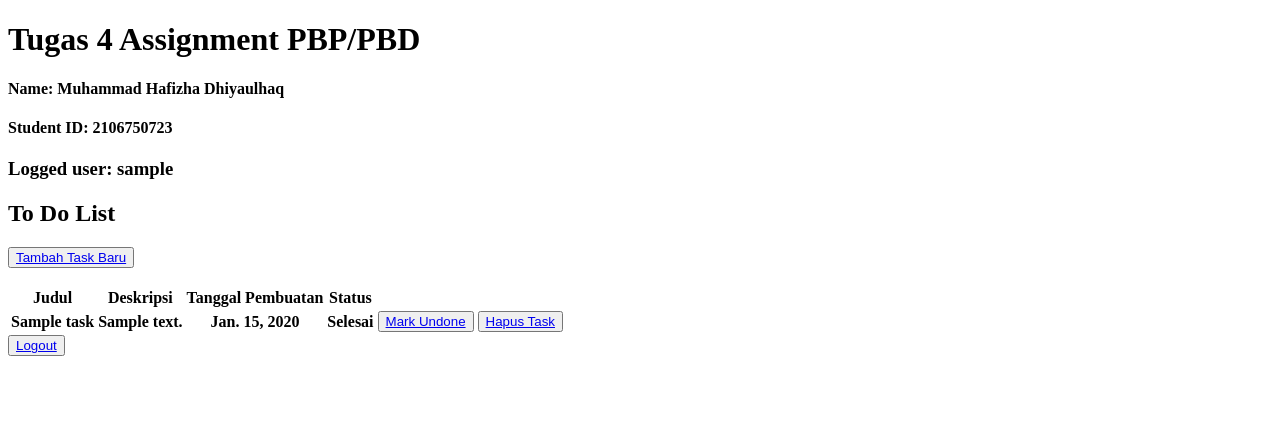
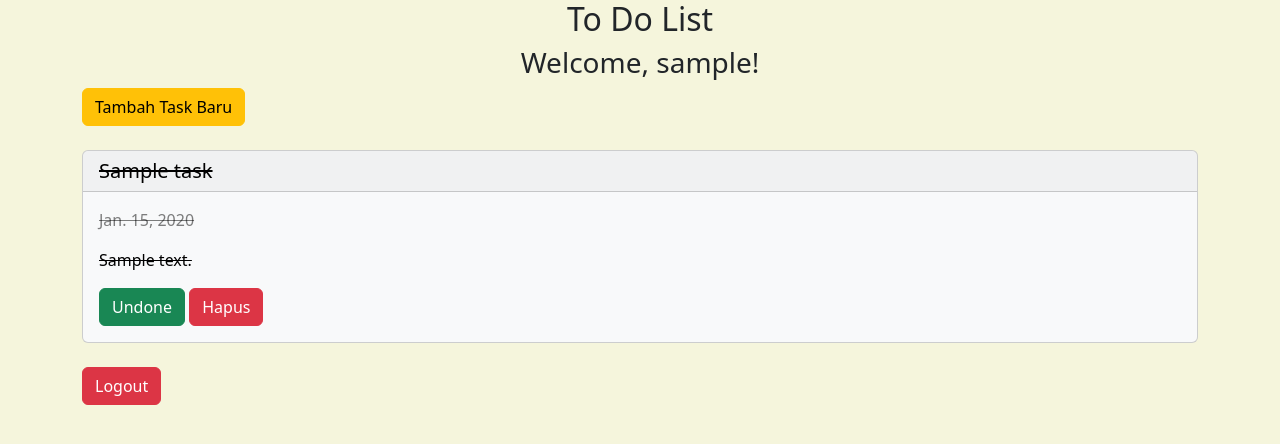
Before and after one commit to hafizhdh/assignment-pbp, a Django app: page /todolist/ in a window 1280 px wide. Shown: the top 444 px of the page. Run offline with Django 4.2, Linux system fonts and the light colour scheme; a user stored in the database is signed in; tables that the repository leaves empty hold one stand-in row (values such as "Sample post"); lists and menus that the app fills with data are empty.

Commit message:
Update Tugas 5

```diff
--- a/templates/base.html
+++ b/templates/base.html
@@ -6,6 +6,8 @@
   <meta charset="UTF-8">
   <meta name="viewport" content="width=device-width, initial-scale=1.0">
   <link rel="stylesheet" href="{% static 'css/style.css' %}">
+  <!-- CSS only -->
+  <link href="https://cdn.jsdelivr.net/npm/bootstrap@5.2.2/dist/css/bootstrap.min.css" rel="stylesheet" integrity="sha384-Zenh87qX5JnK2Jl0vWa8Ck2rdkQ2Bzep5IDxbcnCeuOxjzrPF/et3URy9Bv1WTRi" crossorigin="anonymous">
   {% block meta %}
   {% endblock meta %}
 </head>
@@ -13,6 +15,7 @@
 <body>
   {% block content %}
   {% endblock content %}
+  <script src="https://cdn.jsdelivr.net/npm/bootstrap@5.2.2/dist/js/bootstrap.bundle.min.js" integrity="sha384-OERcA2EqjJCMA+/3y+gxIOqMEjwtxJY7qPCqsdltbNJuaOe923+mo//f6V8Qbsw3" crossorigin="anonymous"></script>
 </body>
 
 </html>
--- a/todolist/templates/todolist.html
+++ b/todolist/templates/todolist.html
@@ -6,44 +6,44 @@
 
 {% block content %}
 
-<h1>Tugas 4 Assignment PBP/PBD</h1>
-<h4>Name: {{nama}}</h4>
-<h4>Student ID: {{npm}}</h4>
 
-<h3>Logged user: {{logged}}</h3>
+<body style="background-color:beige;">
 
-<h2>To Do List</h2>
-<button><a href="{% url 'todolist:create' %}">Tambah Task Baru</a></button>
+    <div class="container">
+        <h2 style="text-align:center ;">To Do List</h2>
+        <h3 style="text-align:center ;">Welcome, {{logged}}!</h3>
+
+        <a href="{% url 'todolist:create' %}" class="btn btn-warning">Tambah Task Baru</a>
         <br></br>
-<table>
-    <tr>
-      <th>Judul</th>
-      <th>Deskripsi</th>
-      <th>Tanggal Pembuatan</th>
-      <th>Status</th>
-      <th></th>
-      <th></th>
-    </tr>
+
         {% for todo in todolist %}
-    <tr>
-        <th>{{todo.title}}</th>
-        <th>{{todo.description}}</th>
-        <th>{{todo.date}}</th>
+        <div class="card text-bg-light" >
             {% if todo.is_finished %}
-            <th>Selesai</th>
-            <th> <button><a href="{% url 'todolist:set' todo.pk %}">Mark Undone</a></button> </th>
+            <h5 class="card-header"><del>{{todo.title}}</del></h5>
+            <div class="card-body">
+            <p class="card-text text-black-50"><del>{{todo.date}}</del></p>
+            <p class="card-text"><del>{{todo.description}}</del></p>
+            <a href="{% url 'todolist:set' todo.pk %}" class="btn btn-success">Undone</a>
+
             {% else %}
-            <th>Belum Selesai</th>
-            <th> <button><a href="{% url 'todolist:set' todo.pk %}">Mark Done</a></button> </th>
+            <h5 class="card-header">{{todo.title}}</h5>
+            <div class="card-body">
+            <p class="card-text text-black-50">{{todo.date}}</p>
+            <p class="card-text">{{todo.description}}</p>
+            <a href="{% url 'todolist:set' todo.pk %}" class="btn btn-success">Done</a>
             {% endif %}
-        <th> <button><a href="{% url 'todolist:delete' todo.pk %}">Hapus Task</a></button> </th>
-    </tr>
+            <a href="{% url 'todolist:delete' todo.pk %}" class="btn btn-danger">Hapus</a>
+            <br>
+            </div>
+          </div>
+        <div>
         {% endfor %}
-</table>
+        <br>
+            <a href="{% url 'todolist:logout' %}" class="btn btn-danger">Logout</a>
+        </div>
+    </div>
 
-<div>
-    <button><a href="{% url 'todolist:logout' %}">Logout</a></button>
-</div>
+</body>
 
 
 {% endblock content %}
```
Also changed, not shown: todolist/templates/create-task.html (+6 -4 lines), todolist/templates/login.html (+18 -17 lines), todolist/templates/register.html (+7 -4 lines), todolist/README.md. Lines whose indentation alone changed are shown as unchanged.
